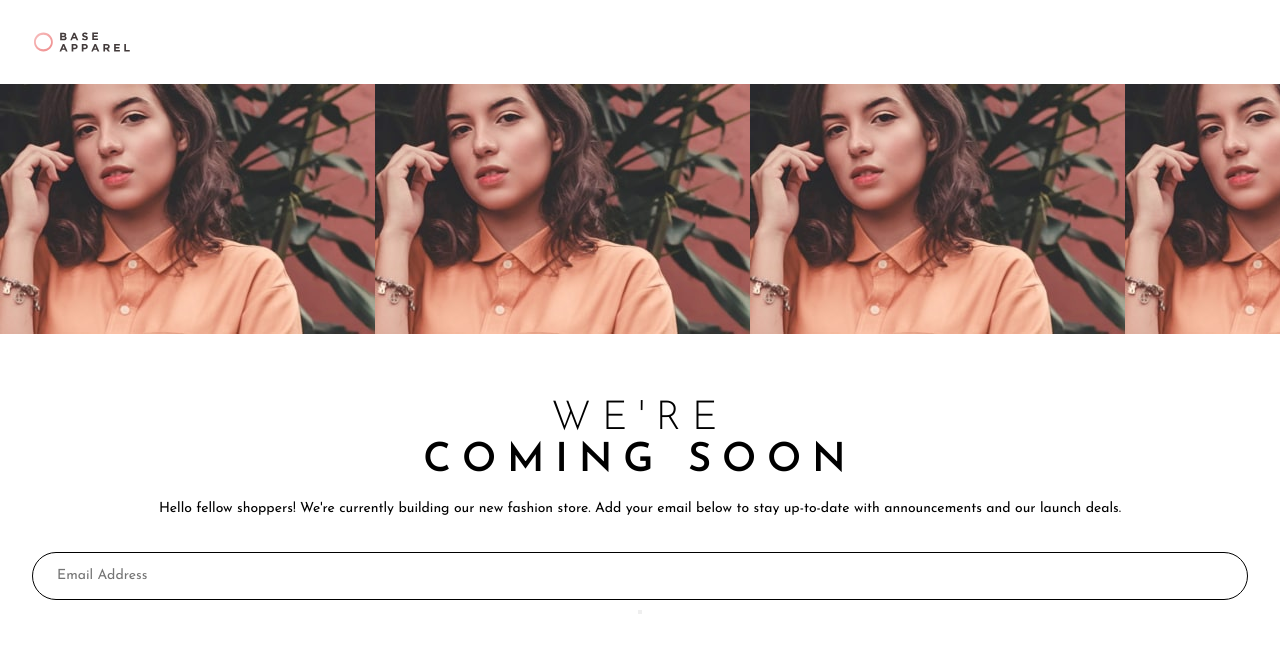
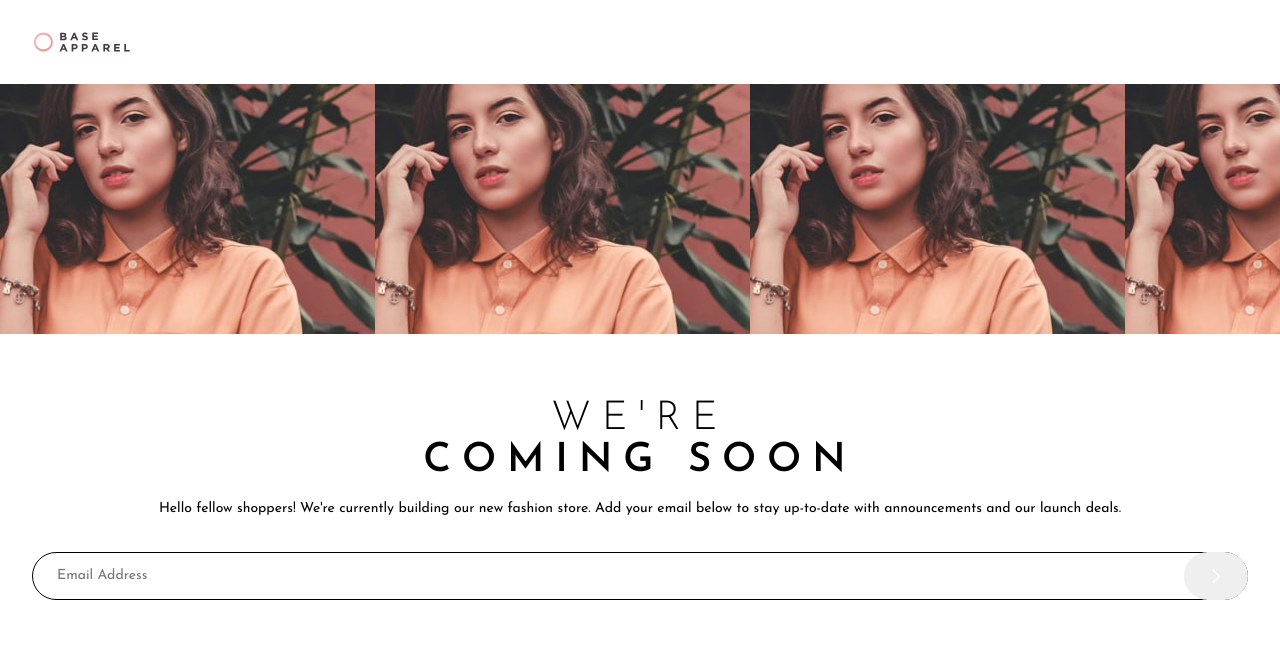
Before and after one commit to ChrisCablish/base-apparel-coming-soon-page, a plain HTML site: page index.html in a window 1280 px wide. Drawn offline with Linux system fonts and the light colour scheme.

Commit message:
postion submit button

```diff
--- a/style.css
+++ b/style.css
@@ -54,6 +54,10 @@ section.info p {
     margin-top: 1rem;
 }
 
+section.form {
+    position: relative;
+}
+
 section.form input {
     font-size: 0.875rem;
     font-weight: 400;
@@ -70,3 +74,25 @@ section.form input {
 footer p.attribution {
     display: none;
 }
+
+section.form button {
+    border-radius: 2rem;
+    position: absolute;
+    bottom: 0;
+    transform: translate(-100%, 0);
+    height: 48px;
+    width: 64px;
+    border: none;
+}
+
+button .submit__icon {
+    width: 9px;
+    height: 18px;
+    background-image: url("images/icon-arrow.svg");
+    background-repeat: no-repeat;
+    background-position: center;
+    background-size: 100%;
+    margin: 0 auto;
+    /* padding: 15px 28px; */
+
+}
```
